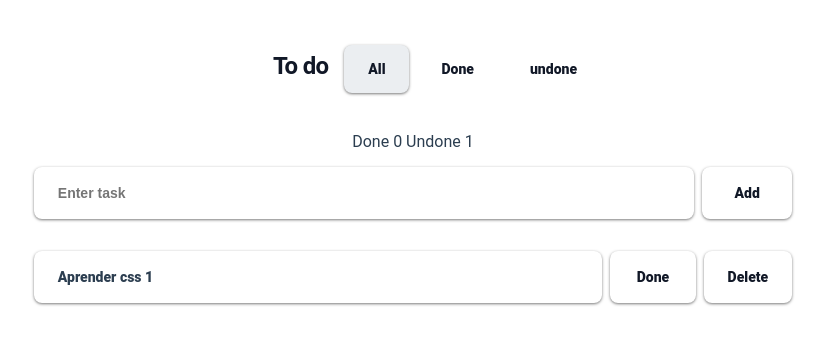
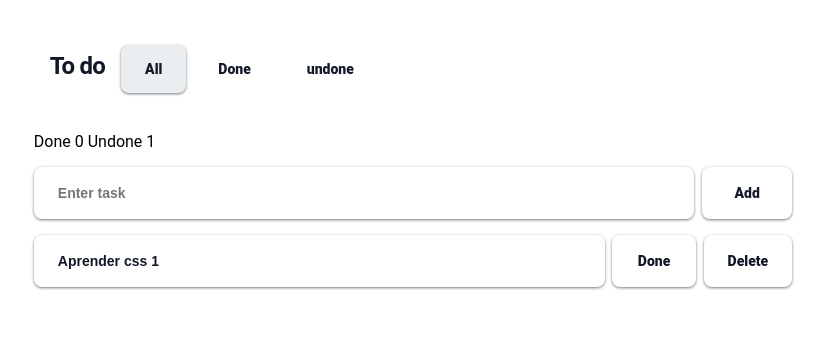
Before and after one commit to alejandraJA/to_do_app, a Vue app: page / in a window 1280 px wide. Shown: the top 344 px of the page, without its empty margins (227-1052 px from the left). Built offline with nearby package versions, Linux system fonts and the light colour scheme.

Commit message:
add logic to ToDoCard

```diff
--- a/src/App.vue
+++ b/src/App.vue
@@ -8,21 +8,16 @@
     </ul>
 </nav>
 
-<p v-text="'Done ' + doneCount + ' Undone ' + undone" />
 
 <section class="container">
+    <p v-text="'Done ' + doneCount + ' Undone ' + undone" />
     <section id="add">
         <input v-model="task" type="text" placeholder="Enter task" v-on:keyup.enter="addTask()">
         <ButtonAdd name="Add" @click="addTask()" />
     </section>
 
-    <section id="toDoCards" v-for="(task, index) in taskFilter" :key="task">
-        <ToDoCard :task="task" v-if="!task.edit" class="marginI" @click="edit(index)" />
-        <input v-model="task.message" type="text" placeholder="Enter task" v-if="task.edit" class="marginI" v-on:keyup.enter="edit(index)" />
-        <ButtonAdd name="Done" class="marginI" v-if="(!task.status)" @click="done(index)" />
-        <ButtonAdd name="undone" class="marginI" v-if="(task.status)" @click="done(index)" />
-        <ButtonAdd name="Delete" @click="removeTask(index)" />
-    </section>
+    <ToDoCard v-for="(task, index) in taskFilter" :key="task" :task="task" :index="index" :editP="edit" :doneP="done" :removeTaskP="removeTask" :editMessage="editMessage" />
+
 </section>
 </template>
 
@@ -89,8 +84,8 @@ export default {
             }
             return
         },
-        edit: function (task) {
-            this.tasks[task].edit = !this.tasks[task].edit
+        edit: function (index) {
+            this.tasks[index].edit = !this.tasks[index].edit
             return
         },
         done: function (index) {
@@ -100,6 +95,11 @@ export default {
         },
         removeTask: function (index) {
             this.tasks.splice(index, 1)
+            return
+        },
+        editMessage(message, index) {
+            this.tasks[index].edit = !this.tasks[index].edit
+            this.tasks[index].message = message
             return
         }
     },
@@ -132,7 +132,7 @@ export default {
 }
 </script>
 
-<style>
+<style scoped>
 #app {
     font-family: "Google Sans", Roboto, Arial, sans-serif;
     -webkit-font-smoothing: antialiased;
@@ -149,23 +149,24 @@ export default {
     cursor: default;
 }
 
-#add {
-    margin-bottom: 32px;
-    display: flex;
-}
-
-#toDoCards {
-    margin-top: 8px;
-    display: flex;
-}
-
 .container {
     margin-right: 20%;
     margin-left: 20%;
 }
 
+#add {
+    width: 100%;
+    display: flex;
+    margin-bottom: 16px;
+}
+
+nav {
+    margin-right: 20%;
+    margin-left: 20%;
+}
+
 ul {
-    list-style-type: none;
+    padding-left: 0px;
 }
 
 li {
@@ -193,10 +194,6 @@ input {
 
 input:focus {
     background-color: #ebeef1;
-}
-
-.marginI {
-    margin-right: 1%;
 }
 
 .filter {
--- a/src/components/ToDoCard.vue
+++ b/src/components/ToDoCard.vue
@@ -1,25 +1,73 @@
 <template>
-<div id="to_do_card" :class="getClass(task.status)" >
-    <span>{{task.message}}</span>
+<div id="to_do_card">
+    <span :class="getClass(task.status)" class="marginI" @click="edit()" v-if="!task.edit">{{task.message}}</span>
+    <input v-model="message" type="text" placeholder="Enter task" v-if="task.edit" class="marginI" v-on:keyup.enter="edit(index)" />
+    <ButtonAdd name="Done" class="marginI" v-if="(!task.status)" @click="done()" />
+    <ButtonAdd name="Undone" class="marginI" v-if="(task.status)" @click="done()" />
+    <ButtonAdd name="Delete" @click="removeTask()" />
 </div>
 </template>
 
 <script>
+import ButtonAdd from './ButtonAdd.vue'
+
 export default {
     props: {
-        task: Object
+        task: Object,
+        index: Number,
+        editP: {
+            type: Function,
+        },
+        doneP: {
+            type: Function,
+        },
+        removeTaskP: {
+            type: Function,
+        },
+        editMessage: {
+            type: Function,
+        },
+    },
+    comments: {
+        ButtonAdd,
+    },
+    data() {
+        return {
+            message: this.task.message
+        };
     },
     methods: {
         getClass: function (status) {
-            return ['card', status ? 'done' : 'unDone']
+            return ["card", status ? "done" : "unDone"];
         },
+        edit: function () {
+            this.editMessage(this.message, this.index);
+            return;
+        },
+        done: function () {
+            this.doneP(this.index);
+            return;
+        },
+        removeTask: function () {
+            this.removeTaskP(this.index);
+            return;
+        }
     },
+    mounted() {
+        this.editMessage(this.message, this.index);
+    },
+    components: { ButtonAdd }
 }
 </script>
 
-<style>
+<style scoped>
+div {
+    width: 100%;
+    display: flex;
+    margin-bottom: 16px;
+}
 .card {
-    width: 100%;
+    width: inherit;
     border-radius: .5rem;
     box-sizing: border-box;
     font-family: "Google Sans", Roboto, Arial, sans-serif;
@@ -29,7 +77,7 @@ export default {
     text-align: left;
     text-decoration-thickness: auto;
     box-shadow: 0 1px 3px 0 #00000080, 0 1px 2px 0 #00000009;
-    cursor: text;
+    cursor: pointer;
     font-weight: 900;
     touch-action: manipulation;
 }
@@ -54,4 +102,28 @@ export default {
     background-color: #ebeef1;
 }
 
+.marginI {
+    margin-right: 1%;
+}
+
+input {
+    width: inherit;
+    background-color: #FFFFFF;
+    border: 0;
+    border-radius: .5rem;
+    color: #111827;
+    font-size: .875rem;
+    padding: 16px 24px;
+    outline: 0;
+    margin-right: 8px;
+    text-decoration: none #D1D5DB solid;
+    text-decoration-thickness: auto;
+    box-shadow: 0 1px 3px 0 #00000080, 0 1px 2px 0 #00000009;
+    user-select: none;
+    font-weight: 900;
+}
+
+input:focus {
+    background-color: #ebeef1;
+}
 </style>
```
